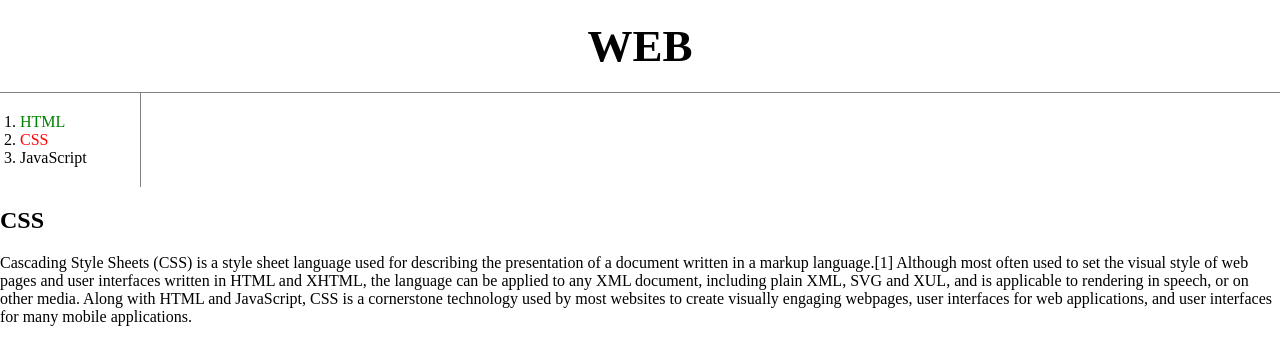
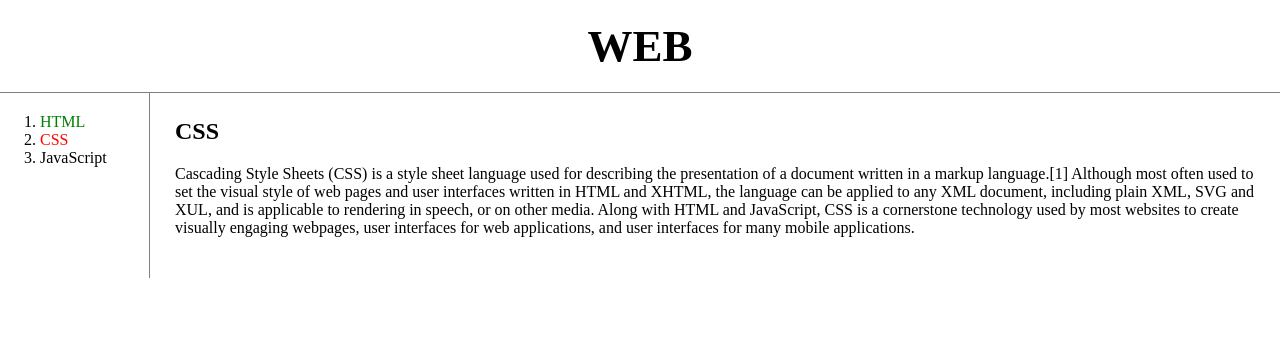
Before and after one commit to john33fiao/web-sandbox, a plain HTML site: page CSS/2.html in a window 1280 px wide. Drawn offline with Linux system fonts and the light colour scheme.

Commit message:
그리드 적용

```diff
--- a/CSS/2.html
+++ b/CSS/2.html
@@ -40,25 +40,36 @@
             text-align: center;
             /* align : 정렬 */
 
-        }
-
-        h1{
             border-bottom: 1px solid grey;
             margin: 0;
             padding: 20px;
         }
 
-        ol{
+        #grid ol {
+            /* 부모가 #grid인 ol 태그만 선택한다 */
             border-right: 1px solid grey;
-            width: 100px;
+            /* width: 100px; */
             margin: 0;
-            padding: 20px;
+            /* padding: 20px; */
+            padding-top: 20px;
         }
 
-        body{
+        body {
             margin: 0;
         }
 
+        #grid{
+            display: grid;
+            grid-template-columns: 150px 1fr;
+        }
+        #article{
+            padding: 25px;
+            margin: 0px;
+        }
+
+        #article h2{
+            margin-top: 0px;
+        }
     </style>
 
 </head>
@@ -69,22 +80,32 @@
 
     <!-- <hr> -->
 
+    <div id="grid">
         <ol>
             <li><a href="1.html" class="saw">HTML</a></li>
             <li><a href="2.html" class="saw" id="active">CSS</a></li>
             <li><a href="3.html">JavaScript</a></li>
         </ol>
 
+        <div id="article">
             <h2>CSS</h2>
-
             <p>
-        Cascading Style Sheets (CSS) is a style sheet language used for describing the presentation of a document
+                Cascading Style Sheets (CSS) is a style sheet language used for describing the presentation of a
+                document
                 written in a markup language.[1] Although most often used to set the visual style of web pages and user
-        interfaces written in HTML and XHTML, the language can be applied to any XML document, including plain XML, SVG
-        and XUL, and is applicable to rendering in speech, or on other media. Along with HTML and JavaScript, CSS is a
-        cornerstone technology used by most websites to create visually engaging webpages, user interfaces for web
+                interfaces written in HTML and XHTML, the language can be applied to any XML document, including plain
+                XML,
+                SVG
+                and XUL, and is applicable to rendering in speech, or on other media. Along with HTML and JavaScript,
+                CSS is
+                a
+                cornerstone technology used by most websites to create visually engaging webpages, user interfaces for
+                web
                 applications, and user interfaces for many mobile applications.
             </p>
+        </div>
+    </div>
+
 </body>
 
 </html>
```
Lines whose indentation alone changed are shown as unchanged.
